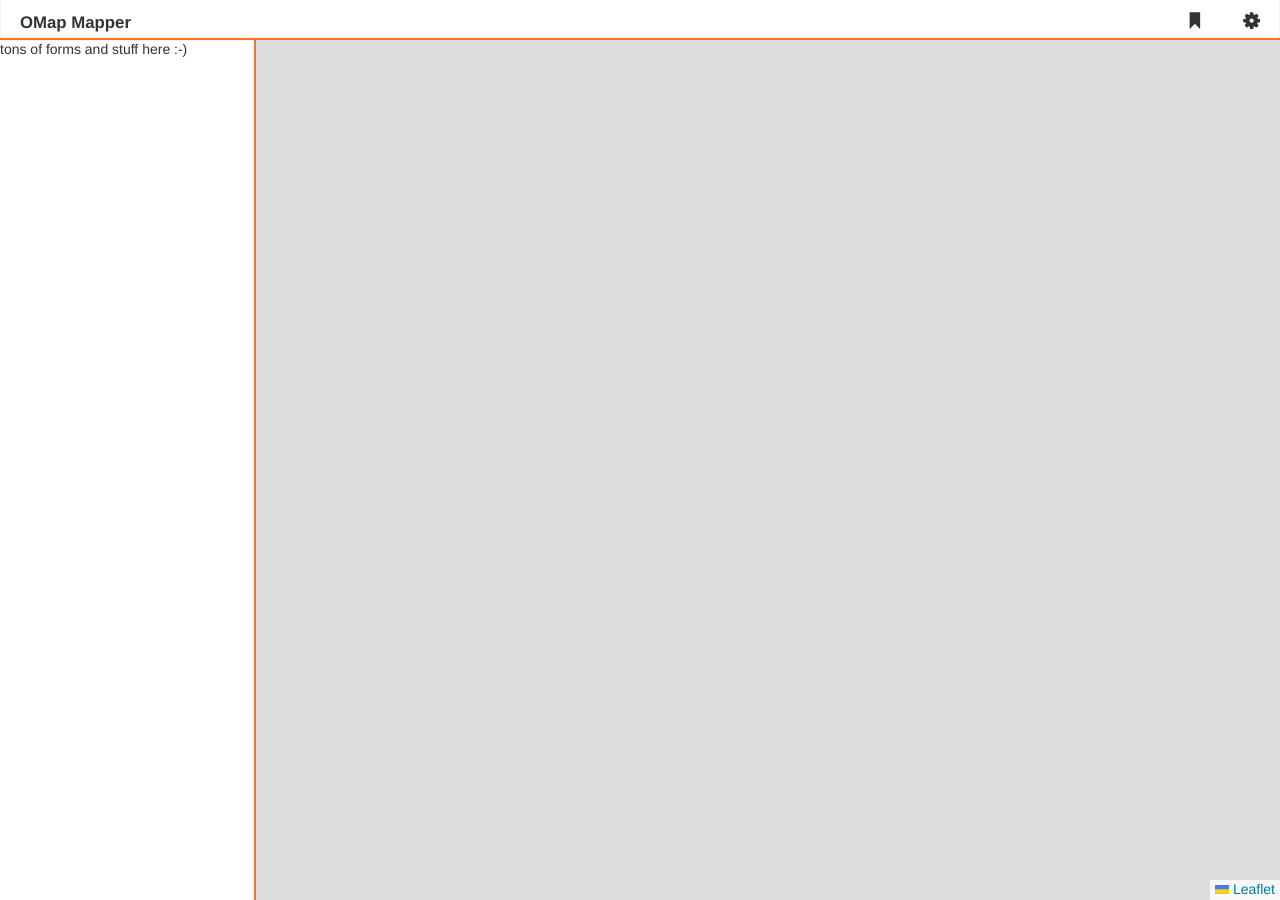
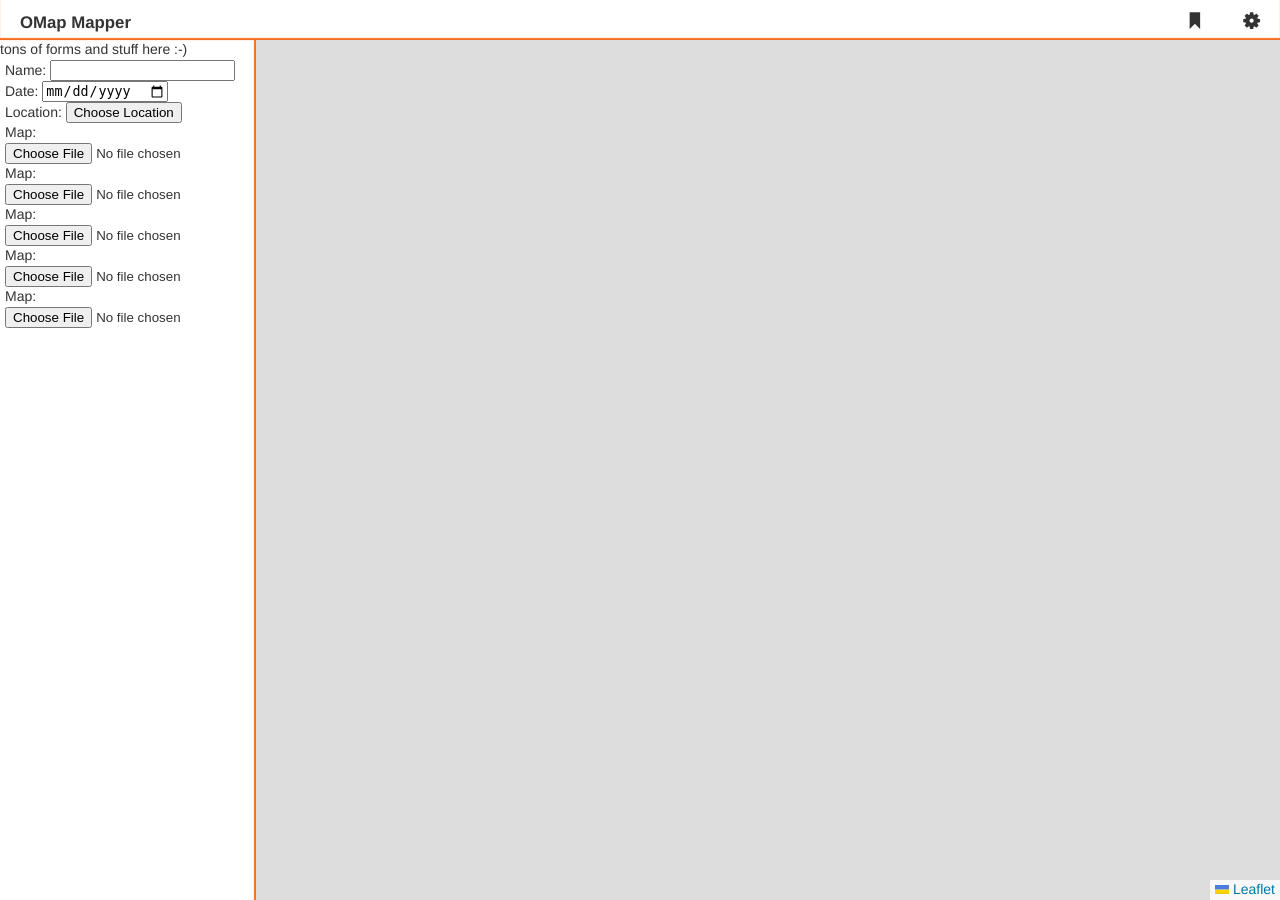
Before and after one commit to Abbe98/OMap-Mapper, a PHP site: page /index.php?a=new in a window 1280 px wide. Run offline with PHP 8.4, Linux system fonts and the light colour scheme; some libraries are stand-ins or nearby versions.

Commit message:
added forms to new.php
and minor fix to index title.

```diff
--- a/css/styles.css
+++ b/css/styles.css
@@ -106,6 +106,10 @@ aside div[role="button"] span:last-child {
 	text-align: center;
 }
 
+aside form {
+	margin-left: 5px;
+}
+
 /*
 *** Icons
 */
@@ -156,3 +160,10 @@ aside div[role="button"] span:last-child {
 .icon-bookmark:before {
 	content: "\e608";
 }
+
+/*
+*** Other
+*/
+.hide {
+	display: none;
+}
--- a/index.php
+++ b/index.php
@@ -4,7 +4,7 @@ include 'core/int.php';
 <!DOCTYPE HTML>
 <html>
 	<head>
-		<title>Map OMapper</title>
+		<title>OMap Mapper</title>
 		<link rel="shortcut icon" href="favicon.ico" type="image/x-icon" />
 		<meta charset="utf-8" />
 
--- a/new.php
+++ b/new.php
@@ -1,3 +1,17 @@
 <?php
 echo 'tons of forms and stuff here :-)';
+# process stuff here
 ?>
+<!--
+Aktivera val på kartan med btn och loga sedan kordinaterna genom value i location.
+-->
+<form action="" method="post">
+	<label>Name: <input type="text" name="name" /></label><br>
+	<label>Date: <input type="date" name="date" /></label><br>
+	<label>Location: <input type="text" value="" class="hide" name="location" /><button>Choose Location</button></label><br>
+	<label>Map: <input type="file" name="map1" /></label><br>
+	<label>Map: <input type="file" name="map2" /></label><br>
+	<label>Map: <input type="file" name="map3" /></label><br>
+	<label>Map: <input type="file" name="map4" /></label><br>
+	<label>Map: <input type="file" name="map5" /></label>
+</form>
```
